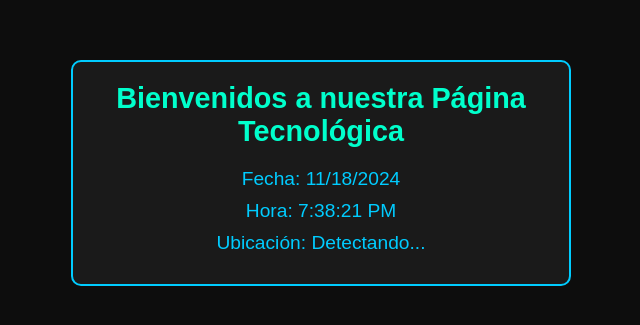
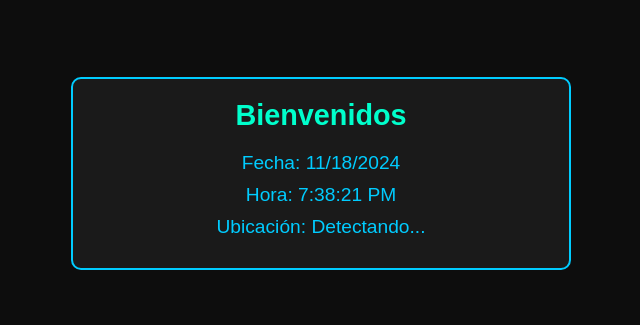
Before and after one commit to rodri012/localizador, a plain HTML site: page index.html in a window 1280 px wide. Shown: the part 227-552 px from the top of the page, without its empty margins (319-959 px from the left). Drawn offline with Linux system fonts and the light colour scheme.

Commit message:
Update index.html

```diff
--- a/index.html
+++ b/index.html
@@ -8,7 +8,7 @@
 </head>
 <body>
     <div class="container">
-        <h1>Bienvenidos a nuestra Página Tecnológica</h1>
+        <h1>Bienvenidos</h1>
         <div id="datetime">
             <p id="date">Fecha: --</p>
             <p id="time">Hora: --</p>
```
